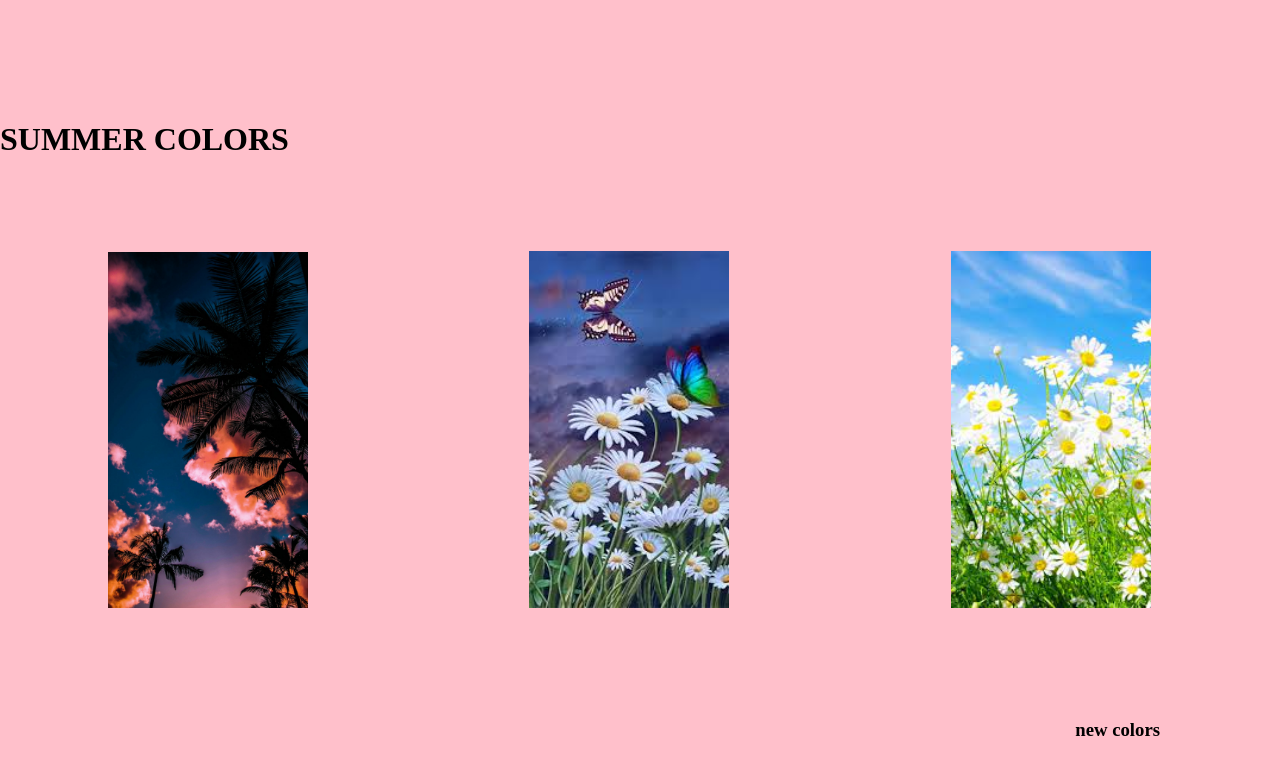
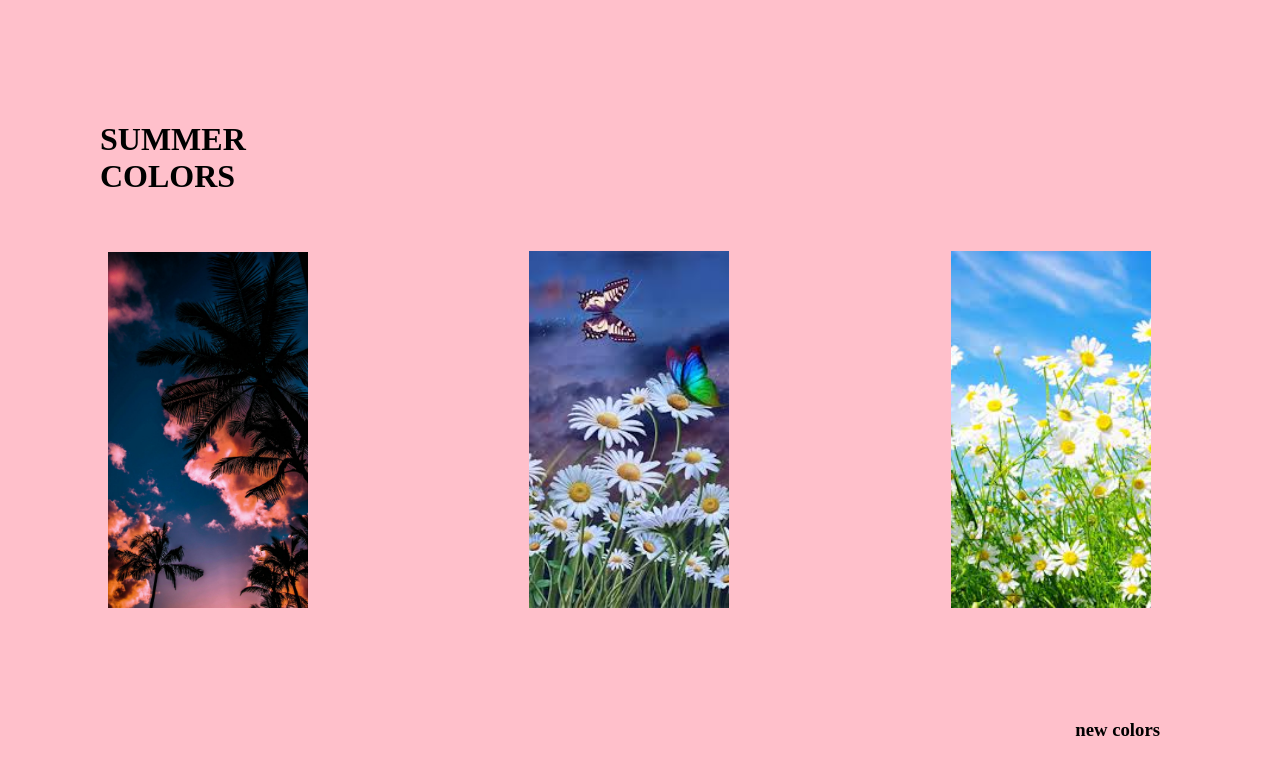
Before and after one commit to DoshikBruh/Summer-Colors, a plain HTML site: page index.html in a window 1280 px wide. Drawn offline with Linux system fonts and the light colour scheme.

Commit message:
Update style.css

```diff
--- a/style.css
+++ b/style.css
@@ -10,8 +10,8 @@ body {
 h1 {
     position: absolute;
     top: 100px;
-    left: 0;
-    width: 100%;
+    left: 100px;
+    width: 200px;
 }
 div {
     height: 600px;
```
